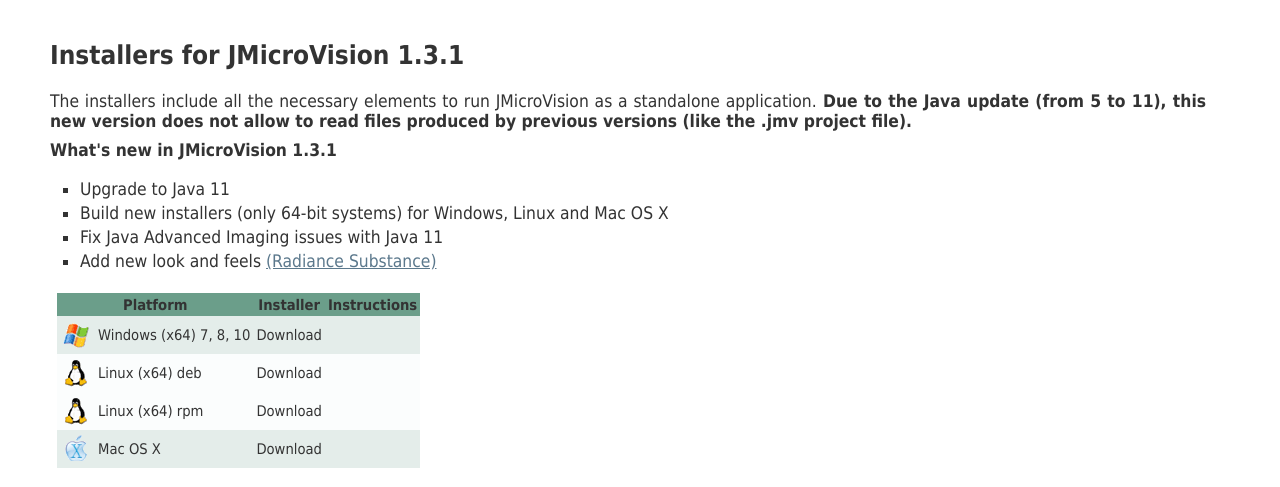
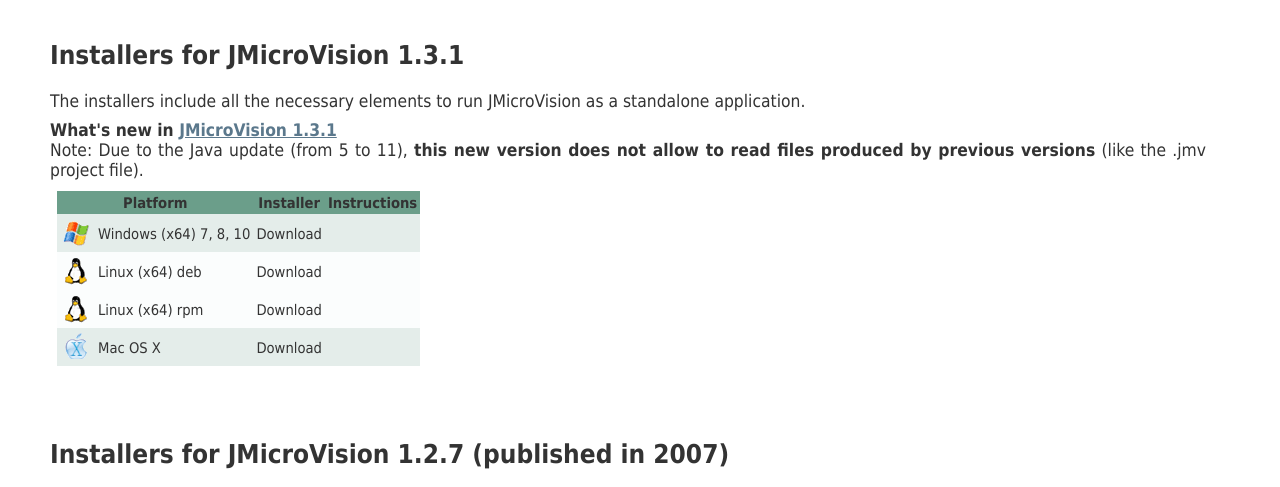
Before and after one commit to JMicroVision/JMicroVision.github.io, a plain HTML site: page download.htm in a window 1280 px wide. Shown: the part 585-1072 px from the top of the page. Drawn offline with Linux system fonts and the light colour scheme.

Commit message:
Link help 1.3.1

```diff
--- a/download.htm
+++ b/download.htm
@@ -75,15 +75,10 @@
 </table>
       <p class="title">&nbsp;</p>
       <h2>Installers for JMicroVision 1.3.1</h2>
-      <p>The installers include all the necessary elements to run JMicroVision as a standalone application.<strong> Due to the Java update (from 5 to 11), this new version does not allow to read files produced by previous versions (like the .jmv project file).</strong><br>
-     </p>
-      	<b>What's new in JMicroVision 1.3.1</b>
-	<ul>
-	  <li class="squareList2">Upgrade to Java 11</li>
-    <li class="squareList2">Build new installers (only 64-bit systems) for Windows, Linux and Mac OS X</li>
-	  <li class="squareList2">Fix Java Advanced Imaging issues with Java 11</li>
-    <li class="squareList2">Add new look and feels <a href="https://github.com/kirill-grouchnikov/radiance" target="_blank">(Radiance Substance)</a></li>
-	  </ul>
+      <p>The installers include all the necessary elements to run JMicroVision as a standalone application.</p>
+      <p>	<b>What's new in <a href="https://github.com/JMicroVision/jmicrovision/blob/master/CHANGELOG.md" target="_blank">JMicroVision 1.3.1</a></b>
+      <br>Note: Due to the Java update (from 5 to 11), <b>this new version does not allow to read files produced by previous versions</b> (like the .jmv project file).</p>
+
       <table border="0" cellpadding="3" cellspacing="0" class="tableItem">
         <tr bgcolor="#6B9E8A">
           <th colspan="2" align="center">Platform</th>
```
Also changed, not shown: resources.htm (+2 -2 lines).
